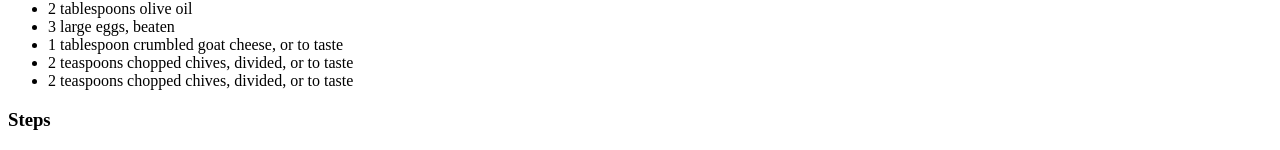
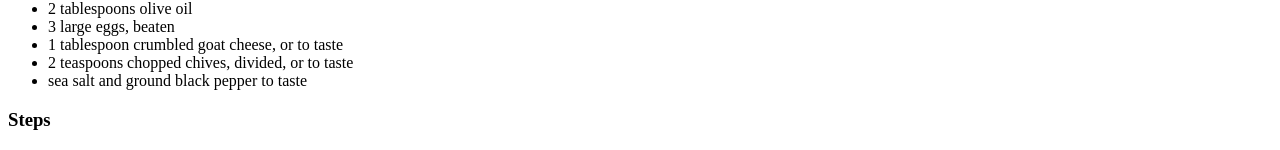
Before and after one commit to RautRA/odin-recipes, a plain HTML site: page recipes/omelet.html in a window 1280 px wide. Shown: the part 546-696 px from the top of the page. Drawn offline with Linux system fonts and the light colour scheme.

Commit message:
make correction in recipes/omelet.html by changing the duplicate fifth item with correct item in ingredients list

```diff
--- a/recipes/omelet.html
+++ b/recipes/omelet.html
@@ -17,7 +17,7 @@
         <li>3 large eggs, beaten</li>
         <li>1 tablespoon crumbled goat cheese, or to taste</li>
         <li>2 teaspoons chopped chives, divided, or to taste</li>
-        <li>2 teaspoons chopped chives, divided, or to taste</li>
+        <li>sea salt and ground black pepper to taste</li>
     </ul>
 
     <h3>Steps</h3>
```
